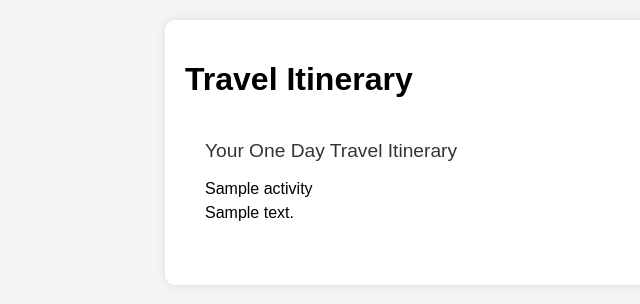
After one commit to natke/aitinerary, a Flask app: template templates/raw.html in a window 1280 px wide. The commit adds this page. Shown: the top 304 px of the page, without its empty margins (55-695 px from the left). Run offline with Flask 3, Linux system fonts and the light colour scheme; the template is opened without the code that fills it: most values are stand-ins (such as "Sample title", 1, 10 or a date in 2020).

Commit message:
Add json test data

```diff
--- a/templates/itinerary.html
+++ b/templates/itinerary.html
@@ -72,7 +72,7 @@
             {% for activity in activities %}
             <li class="activity-item">
                 <input type="checkbox" class="checkbox" id="activity_{{ loop.index }}">
-                <span class="activity-title">{{ activity.title }}</span>
+                <!--span class="activity-title">{{ activity.title }}</span-->
                 <span class="activity-description">{{ activity.description }}</span>
             </li>
             {% endfor %}
--- /dev/null
+++ b/templates/raw.html
@@ -0,0 +1,74 @@
+<!DOCTYPE html>
+<html>
+<head>
+    <title>Travel Itinerary</title>
+    <style>
+        body {
+            font-family: Arial, sans-serif;
+            margin: 0;
+            padding: 20px;
+            background-color: #f4f4f4;
+        }
+        .container {
+            max-width: 800px;
+            margin: 0 auto;
+            background-color: white;
+            padding: 20px;
+            border-radius: 10px;
+            box-shadow: 0 0 10px rgba(0,0,0,0.1);
+        }
+        .activity-list {
+            list-style: none;
+            padding: 0;
+            margin: 0;
+        }
+        .activity-item {
+            margin-bottom: 15px;
+            padding: 10px;
+            background-color: #f8f8f8;
+            border-radius: 5px;
+        }
+        .activity-title {
+            font-weight: bold;
+            margin: 0;
+        }
+        .activity-description {
+            color: #888;
+            margin-top: 5px;
+        }
+        .checkbox {
+            margin-left: 10px;
+        }
+        .itinerary-block {
+            background-color: #fff;
+            padding: 20px;
+            border-radius: 5px;
+            margin: 20px 0;
+        }
+        .itinerary-title {
+            font-size: 1.2em;
+            margin-bottom: 15px;
+            color: #333;
+        }
+        .itinerary-content {
+            font-size: 1em;
+            line-height: 1.5;
+        }
+    </style>
+</head>
+<body>
+    <div class="container">
+        <h1>Travel Itinerary</h1>
+
+        <div class="itinerary-block">
+            <div class="itinerary-title">Your One Day Travel Itinerary</div>
+            <div class="itinerary-content">
+                {% for activity in activities %}
+                {{ activity.title }}<br>
+                {{ activity.description }}
+                {% endfor %}
+            </div>
+        </div>
+    </div>
+</body>
+</html>
--- a/traivel.py
+++ b/traivel.py
@@ -1,10 +1,11 @@
 from flask import Flask, render_template, request
-from requests import get, post
+from requests import post
+import re
 
 app = Flask(__name__)
 
 # Load environment variables
-BASE_URL = "http://localhost:5272"
+BASE_API_URL = "http://localhost:5272"
 
 @app.route('/')
 def home():
@@ -20,38 +21,51 @@ def get_itinerary():
     }
 
     data = {
-        "model": "deepseek-r1-distill-llama-8b-generic-gpu",
-        "messages": [{
-            "role": "user",
-            "content": f"Create a one day travel itinerary for the city of {city}. Include popular attractions, good places to eat, and fun activities. Make it concise and easy to follow."
+        "model": "Phi-4-mini-instruct-generic-gpu",
+        "messages": [
+            {
+                "role": "system",
+                "content": "You are a travel assistant. You will help users create a one day travel itinerary for a city.\n"
+            },
+            {
+                "role": "user",
+                "content": f"Create a one day travel itinerary for the city of {city}. Include popular attractions, good places to eat, and fun activities. Make it concise and easy to follow. Output the itinerary in a list format with each item starting with a •\n"
         }],
         "temperature": 0.7,
+        "max_tokens": 2000,
         "metadata": {
             "ep": "webgpu"
         }
     }
 
-    response = post(f"{BASE_URL}/v1/chat/completions", headers=headers, json=data)
+    response = post(f"{BASE_API_URL}/v1/chat/completions", headers=headers, json=data)
 
-    print(response.json())
-
-    # Simulate a response for demonstration purposes
-    # response = {"choices": [{"message": {"content": "1. Visit the Eiffel Tower - A must-see landmark in Paris.\n2. Lunch at Café de Flore - Enjoy a classic French meal.\n3. Stroll through the Louvre - Explore world-famous art.\n4. Dinner at Le Meurice - Experience fine dining."}}]}
+    #print(response.json())
     # Extract the itinerary
     itinerary = []
     if response.status_code == 200:
-        data = response.json()
-        for activity in data['choices'][0]['message']['content'].split('\n'):
+        data = response.json()['choices'][0]['message']['content']
+        #  Filter out the <think> tags for deepseek
+        # data = re.sub(r"< \| User \| >.*?< \| Assistant \| ><think>.*?<\/think>", "", full_data, flags=re.DOTALL)
+
+        print(data)
+
+        for activity in data.split('•'):
             if activity:
-                parts = activity.split('•')
-                if len(parts) >= 2:
-                    name = parts[0].strip()
-                    description = parts[1].strip()
-                    itinerary.append({
-                        'name': name,
-                        'description': description
-                    })
-    return render_template('itinerary.html', itinerary=itinerary)
+                description = activity.strip()
+                #parts = activity.split('•')
+                #if len(parts) >= 1:
+                    #name = parts[0].strip()
+                    #description = parts[0].strip()
+                    #print("********* description *********")
+                    #print(description)
+                itinerary.append({
+#                         'name': name,
+                    'description': description
+                })
+
+
+    return render_template('itinerary.html', activities=itinerary)
 
 if __name__ == '__main__':
     app.run(debug=True)
```
Also changed, not shown: metadata/cpu.json (added, +11 -0 lines), metadata/example.json (added, +1 -0 lines), metadata/hello.json (added, +14 -0 lines), metadata/inference_model.json (added, +9 -0 lines), metadata/payload.json (added, +14 -0 lines), metadata/test.json (added, +7 -0 lines), 2 other files.
